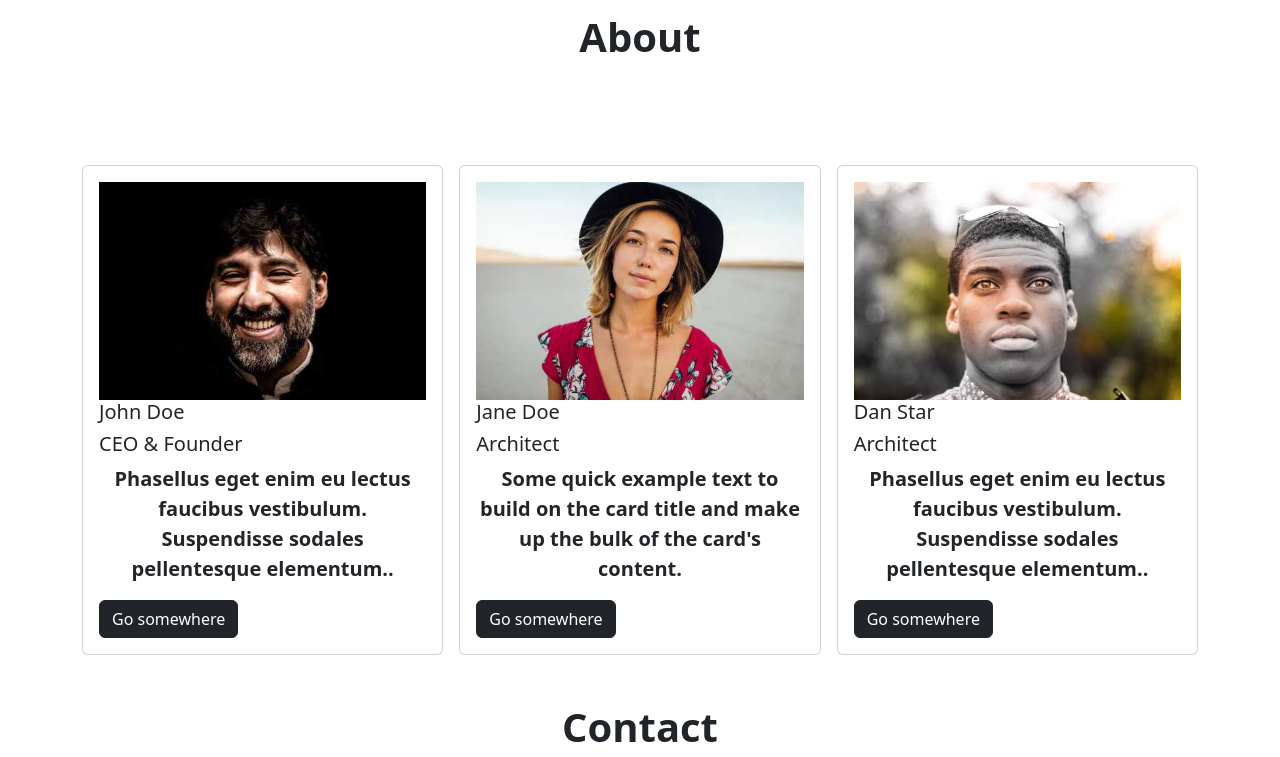
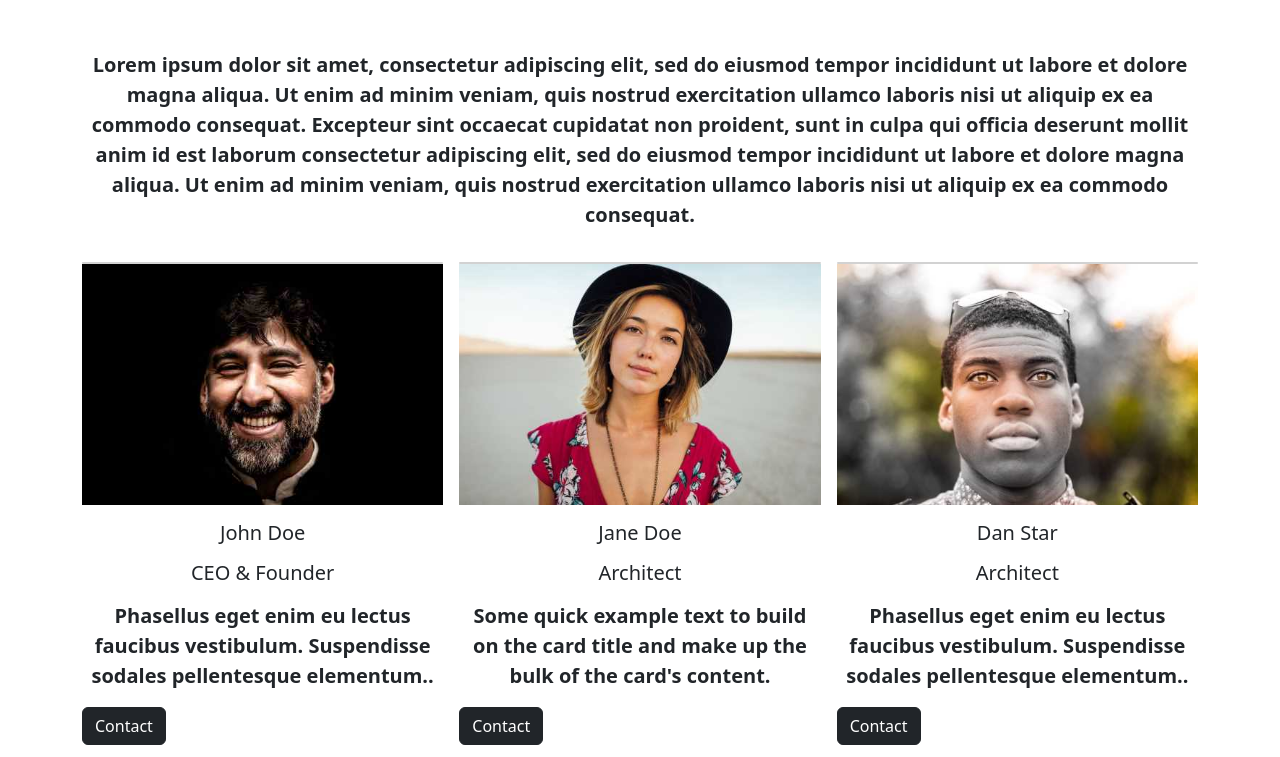
Before and after one commit to AreebRehman5/Customization, a plain HTML site: page index.html in a window 1280 px wide. Shown: the part 1630-2387 px from the top of the page. Drawn offline with nearby package versions, Linux system fonts and the light colour scheme.

Commit message:
Update index.html

```diff
--- a/index.html
+++ b/index.html
@@ -40,7 +40,7 @@
 
                 <section class="main-section bg-white ">
                     <div class="container ">
-                      <div class="text-center mb-5 py-5 ">
+                      <div class="text-center  py-5 ">
                         <h1 class="fw-bold "><span class="text-dark ">  Projects</span></h1>
                       </div>
                       <div class="row g-3 ">
@@ -48,56 +48,58 @@
 
                         <div class="col-sm-12 col-md-4 col lg-4 col-12  ">
                           <div class="card">
+                          </div>
                             <div class="card-body">
                               <img src="house5.jpg" alt="Snow" class="img-fluid" />
 
 
                           </div>
                         </div>
-                        </div>
 
                         <div class="col-sm-12 col-md-4 col lg-4 col-12">
                           <div class="card">
+                               </div>
                              <div class="card-body">
                               <img src="house2.jpg" alt="Snow" class="img-fluid" />
-
-
-                            </div>
                                  </div>
                         </div>
 
                         <div class="col-sm-12 col-md-4 col lg-4 col-12  ">
                           <div class="card">
+                          </div>
                             <div class="card-body">
                               <img src="house3.jpg" alt="Snow"  class="img-fluid" />
 
-                            </div>
+
                           </div>
                         </div>
 
                         <div class="col-sm-12 col-md-4 col lg-4 col-12  ">
                           <div class="card">
+                          </div>
                    <div class="card-body">
                               <img src="house4.jpg" alt="Snow" class="img-fluid" />
 
-                            </div>
+
                           </div>
                         </div>
                         <div class="col-sm-12 col-md-4 col lg-4 col-12  ">
                           <div class="card">
+                          </div>
                             <div class="card-body">
                               <img src="house5.jpg" alt="Snow" class="img-fluid" />
 
-                            </div>
+
                           </div>
                         </div>
 
                         <div class="col-sm-12 col-md-4 col lg-4 col-12">
                           <div class="card">
+                          </div>
                             <div class="card-body">
                               <img src="house2.jpg" alt="Snow"  class="img-fluid" />
 
-                            </div>
+
                           </div>
                           </div>
                         </section>
@@ -107,51 +109,55 @@
 
                         <section class="main-section bg-white ">
                             <div class="container ">
-                              <div class="text-center mb-5 py-5 ">
+                              <div class="text-center  py-5 ">
                                 <h1 class="fw-bold "><span class="text-dark ">  About</span></h1>
                               </div>
                               <div class="row g-3 ">
+                                <p>Lorem ipsum dolor sit amet, consectetur adipiscing elit, sed do eiusmod tempor incididunt ut labore et dolore magna aliqua. Ut enim ad minim veniam, quis nostrud exercitation ullamco laboris nisi ut aliquip ex ea commodo consequat. Excepteur sint occaecat cupidatat non proident, sunt in culpa qui officia deserunt mollit anim id est laborum consectetur adipiscing elit, sed do eiusmod tempor incididunt ut labore et dolore magna aliqua. Ut enim ad minim veniam, quis nostrud exercitation ullamco laboris nisi ut aliquip ex ea commodo consequat.</p>
 
 
 
                                 <div class="col-sm-12 col-md-4 col lg-4 col-12  ">
                                   <div class="card">
+                                  </div>
                                     <div class="card-body">
-                                      <img src="team2.jpg" alt="Snow" class="img-fluid" />
-                                      <h5 class="card-title">John Doe</h5>
-                                    <h5 class="card-title">CEO & Founder</h5>
+                                      <img src="team2.jpg" alt="Snow" class="img-fluid mb-3 " />
+                                      <h5 class="card-title text-center mb-3  ">John Doe</h5>
+                                    <h5 class="card-title text-center mb-3  ">CEO & Founder</h5>
                     <p class="card-text">Phasellus eget enim eu lectus faucibus vestibulum. Suspendisse sodales pellentesque elementum..</p>
-                    <a href="#" class="btn btn-dark ">Go somewhere</a>
+                    <a href="#" class="btn btn-dark text-center  ">Contact</a>
 
 
-                                    </div>
+
                                   </div>
                                 </div>
 
                                 <div class="col-sm-12 col-md-4 col lg-4 col-12">
                                   <div class="card">
+                                  </div>
                                     <div class="card-body">
-                                      <img src="team1.jpg" alt="Snow" class="img-fluid" />
-                                      <h5 class="card-title">Jane Doe</h5>
-                                      <h5 class="card-title">Architect</h5>
+                                      <img src="team1.jpg" alt="Snow" class="img-fluid mb-3 " />
+                                      <h5 class="card-title text-center mb-3  ">Jane Doe</h5>
+                                      <h5 class="card-title text-center mb-3  ">Architect</h5>
                     <p class="card-text">Some quick example text to build on the card title and make up the bulk of the card's content.</p>
-                    <a href="#" class="btn btn-dark ">Go somewhere</a>
+                    <a href="#" class="btn btn-dark text-center  ">Contact</a>
 
 
-                                    </div>
+
                                   </div>
                                 </div>
 
                                 <div class="col-sm-12 col-md-4 col lg-4 col-12  ">
                                   <div class="card">
+                                  </div>
                                     <div class="card-body">
-                                      <img src="team4.jpg" alt="Snow"  class="img-fluid" />
-                                      <h5 class="card-title">Dan Star</h5>
-                                      <h5 class="card-title">Architect</h5>
+                                      <img src="team4.jpg" alt="Snow"  class="img-fluid mb-3 " />
+                                      <h5 class="card-title text-center mb-3  ">Dan Star</h5>
+                                      <h5 class="card-title text-center mb-3  ">Architect</h5>
                     <p class="card-text">Phasellus eget enim eu lectus faucibus vestibulum. Suspendisse sodales pellentesque elementum..</p>
-                    <a href="#" class="btn btn-dark ">Go somewhere</a>
+                    <a href="#" class="btn btn-dark text-center  ">Contact</a>
 
-                                    </div>
+
                                   </div>
                                 </div>
 
@@ -164,7 +170,7 @@
 
               <section class="main-section bg-white ">
                 <div class="container ">
-                  <div class="text-center mb-5 py-5 ">
+                  <div class="text-center mb-3  py-5 ">
                     <h1 class="fw-bold "><span class="text-dark ">  Contact</span></h1>
                   </div>
                   <div class="row g-3 ">
```
Lines whose indentation alone changed are shown as unchanged.
